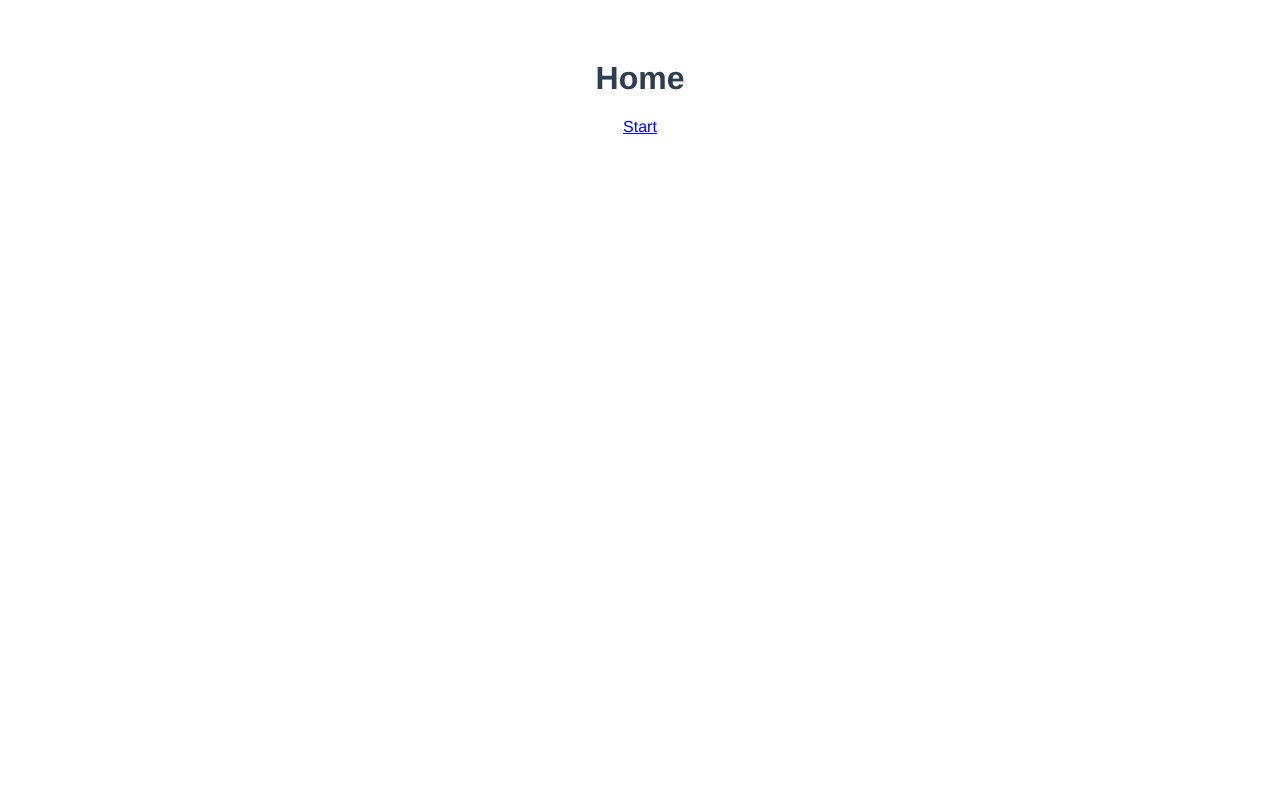
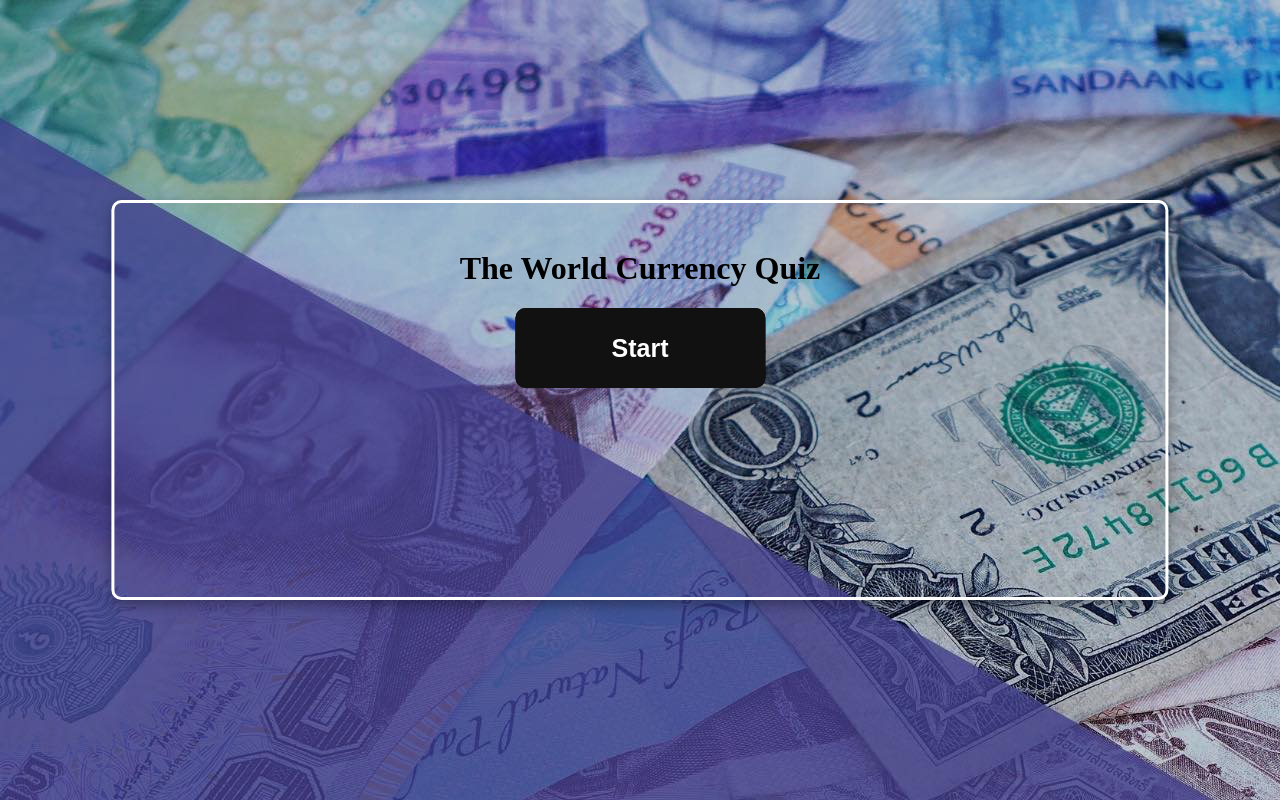
Before and after one commit to Panthari-Panthong/world-currencies-flashcards-client, a Vue app: page / in a window 1280 px wide. Built offline with nearby package versions, Linux system fonts and the light colour scheme.

Commit message:
Add results page and fixed random question

```diff
--- a/src/App.vue
+++ b/src/App.vue
@@ -11,12 +11,7 @@ export default {
 </script>
 
 <style>
-#app {
-  font-family: "Avenir", Helvetica, Arial, sans-serif;
-  -webkit-font-smoothing: antialiased;
-  -moz-osx-font-smoothing: grayscale;
-  text-align: center;
-  color: #2c3e50;
-  margin-top: 60px;
+body {
+  background-image: url("./img/money-bankground.jpg");
 }
 </style>
--- a/src/components/Card.vue
+++ b/src/components/Card.vue
@@ -6,7 +6,7 @@
       v-show="isQuestion"
       class="animated flipInX flashcard"
     >
-      <div class="card-header" style="padding-bottom: 15px;">{{headerFront}}</div>
+      <div class="card-header" style="padding-bottom: 15px; fontSize:1.5em">{{headerFront}}</div>
       <div class="card-content center">
         <p v-bind:style="{fontSize: textSizeFront,fontWeight: 'bold'}">{{front}}</p>
         <img v-if="imgFront!=''" :src="imgFront" width="200" height="200" />
@@ -19,7 +19,7 @@
       v-show="!isQuestion"
       class="animated flipInX flashcard"
     >
-      <div class="card-header" style="padding-bottom: 15px;">{{headerBack}}</div>
+      <div class="card-header" style="padding-bottom: 15px; fontSize:1.5em">{{headerBack}}</div>
       <div class="card-content center">
         <p v-bind:style="{fontSize: textSizeBack, fontWeight: 'bold'}">{{back}}</p>
         <img v-if="imgBack!=''" :src="imgBack" width="200" height="200" />
@@ -58,11 +58,11 @@ export default {
     },
     textSizeFront: {
       type: String,
-      default: "2em"
+      default: "3em"
     },
     textSizeBack: {
       type: String,
-      default: "2em"
+      default: "3em"
     },
     colorTextFront: {
       type: String,
@@ -78,7 +78,7 @@ export default {
     },
     colorBack: {
       type: String,
-      default: "#889B73"
+      default: "#8E44AD"
     },
     headerFront: {
       type: String,
@@ -136,12 +136,11 @@ export default {
 }
 
 .flashcard:hover::before {
-  /* Show the pseudo-element on hover. */
   opacity: 1;
 }
 
 .animated {
-  animation-duration: 1s;
+  animation-duration: 1.5s;
   animation-fill-mode: both;
 }
 
--- a/src/components/CardsBottom.vue
+++ b/src/components/CardsBottom.vue
@@ -1,12 +1,13 @@
 <template>
   <div id="cardBottom">
+    <div class="card" v-show="showCard">
       {{ countDown }}
       <p>SCORE : {{score}}</p>
       <p>All Question : {{countQuestion}}</p>
       <p :percentag="percentag()">Percent : {{percent}}</p>
       <Card
         :front="question.country"
-      :back="question.currency"
+        :back="question.currency + ' ' + '(' + question.iso_code + ')'"
         v-on:click="showReply"
         :isQuestion="isQuestion"
       />
@@ -15,9 +16,14 @@
         <button class="yes" v-on:click="nextQuestion(true)">Yes</button>
         <button class="no" v-on:click="nextQuestion(false)">No</button>
       </div>
+    </div>
 
     <div class="reset" v-show="showResetButtons">
-      <button v-on:click="resetGame()">Reset</button>
+      <Results :score="score" :countQuestion="countQuestion" :percent="percent" :wrong="wrong" />
+      <button v-on:click="resetGame()" class="reset-btn">Start over</button>
+      <router-link :to="{ name: 'Home'}">
+        <button class="home-btn">Back to home</button>
+      </router-link>
     </div>
   </div>
 </template>
@@ -27,12 +33,12 @@ import axios from "axios";
 import Vue from "vue";
 
 import { url } from "../constants";
-import random from "../randomQues";
 import Card from "./Card";
+import Results from "./Results";
 
 export default {
   name: "CardBottom",
-  components: { Card },
+  components: { Card, Results },
   data() {
     return {
       allQuestions: {},
@@ -43,7 +49,9 @@ export default {
       score: 0,
       percent: 0,
       countDown: 10,
-      showResetButtons: false
+      showResetButtons: false,
+      showCard: true,
+      wrong: 0
     };
   },
 
@@ -68,9 +76,9 @@ export default {
     },
 
     nextQuestion: function(answer) {
-      let randomNext = random(this.allQuestions);
+      let randomNext = Math.floor(Math.random() * this.allQuestions.length);
       // console.log("THIS", randomNext);
-      let nextQues = randomNext.shift();
+      let nextQues = this.allQuestions[randomNext];
       // console.log("nextQues", nextQues);
       this.countQuestion += 1;
       this.question = nextQues;
@@ -102,22 +110,28 @@ export default {
       } else if (this.countDown === 0) {
         this.showResetButtons = true;
         this.showButtons = true;
+        this.showCard = false;
       }
+      this.wrong = this.countQuestion - this.score;
     },
 
     resetGame: function() {
-      let questions = random(this.allQuestions);
-      let newQuestion = questions.shift();
+      let randomQues = Math.floor(Math.random() * this.allQuestions.length);
+      // console.log("THIS", randomQues);
+      let newQuestion = this.allQuestions[randomQues];
+      // console.log("nextQues", newQuestion);
 
       this.question = newQuestion;
       this.percent = 0;
       this.score = 0;
       this.countQuestion = 0;
       this.countDown = 10;
+      this.wrong = 0;
       this.showResetButtons = false;
       this.isQuestion = true;
       this.countDownTimer();
       this.showButtons = false;
+      this.showCard = true;
     }
   },
   mounted() {
@@ -130,6 +144,36 @@ export default {
 };
 </script>
 
-<!-- Add "scoped" attribute to limit CSS to this component only -->
+
 <style scoped>
+.reset {
+  width: 500px;
+  position: absolute;
+  top: 50%;
+  left: 50%;
+  transform: translate(-50%, -50%);
+  overflow: hidden;
+  text-align: center;
+  background-color: #ffffff;
+  box-shadow: 0 4px 8px 0 rgba(0, 0, 0, 0.2), 0 6px 20px 0 rgba(0, 0, 0, 0.19);
+  border-radius: 10px;
+  padding: 2%;
+}
+
+.home-btn,
+.reset-btn {
+  width: 100%;
+  background-color: #8e44ad;
+  color: white;
+  padding: 14px 20px;
+  margin: 8px 0;
+  border: none;
+  border-radius: 4px;
+  cursor: pointer;
+}
+
+.home-btn:hover,
+.reset-btn:hover {
+  background-color: #9b50ba;
+}
 </style>
--- a/src/components/Home.vue
+++ b/src/components/Home.vue
@@ -1,13 +1,17 @@
 <template>
   <div id="home">
-    <h1>Home</h1>
-    <router-link :to="{ name: 'CardsBottom'}">Start</router-link>
+    <h1>The World Currency Quiz</h1>
+    <router-link :to="{ name: 'CardsBottom'}" class="start">
+      <button class="start">
+        <p class="start-txt">Start</p>
+      </button>
+    </router-link>
   </div>
 </template>
 
 <script>
 export default {
-  name: "home"
+  // name: "home"
   // data() {
   //   return { msg: "Welcome to Your Vue.js App" };
   // }
@@ -15,4 +19,105 @@ export default {
 </script>
 
 <style>
+#home {
+  width: 1000px;
+  position: absolute;
+  top: 50%;
+  left: 50%;
+  bottom: 0;
+  transform: translate(-50%, -50%);
+  overflow: hidden;
+  text-align: center;
+  border-style: solid;
+  border-color: #ffffff;
+  box-shadow: 0 4px 8px 0 rgba(0, 0, 0, 0.2), 0 6px 20px 0 rgba(0, 0, 0, 0.19);
+  border-radius: 10px;
+  padding: 2%;
+}
+/* h1 {
+  color: white;
+  margin-bottom: 10%;
+} */
+
+.start-txt {
+  font-weight: bold;
+  font-size: 25px;
+}
+
+.start {
+  width: 250px;
+  height: 80px;
+  border: none;
+  outline: none;
+  color: #fff;
+  background: #111;
+  cursor: pointer;
+  position: relative;
+  z-index: 0;
+  border-radius: 10px;
+}
+
+.start:before {
+  content: "";
+  background: linear-gradient(
+    45deg,
+    #ff0000,
+    #ff7300,
+    #fffb00,
+    #48ff00,
+    #00ffd5,
+    #002bff,
+    #7a00ff,
+    #ff00c8,
+    #ff0000
+  );
+  position: absolute;
+  top: -2px;
+  left: -2px;
+  background-size: 400%;
+  z-index: -1;
+  filter: blur(5px);
+  width: calc(100% + 4px);
+  height: calc(100% + 4px);
+  animation: glowing 20s linear infinite;
+  opacity: 0;
+  transition: opacity 0.3s ease-in-out;
+  border-radius: 10px;
+}
+
+.start:active {
+  color: #000;
+}
+
+.start:active:after {
+  background: transparent;
+}
+
+.start:hover:before {
+  opacity: 1;
+}
+
+.start:after {
+  z-index: -1;
+  content: "";
+  position: absolute;
+  width: 100%;
+  height: 100%;
+  background: #111;
+  left: 0;
+  top: 0;
+  border-radius: 10px;
+}
+
+@keyframes glowing {
+  0% {
+    background-position: 0 0;
+  }
+  50% {
+    background-position: 400% 0;
+  }
+  100% {
+    background-position: 0 0;
+  }
+}
 </style>
--- /dev/null
+++ b/src/components/Results.vue
@@ -0,0 +1,32 @@
+<template>
+  <div class="container">
+    <h1>Results</h1>
+    <p>Percentag : {{percent}}</p>
+
+    <p>{{score}} right</p>
+    <p>{{wrong}} wrong</p>
+  </div>
+</template>
+
+<script>
+export default {
+  name: "Results",
+  props: {
+    score: {
+      type: Number,
+      default: ""
+    },
+    percent: {
+      type: Number,
+      default: ""
+    },
+    wrong: {
+      type: Number,
+      default: ""
+    }
+  }
+};
+</script>
+
+<style>
+</style>
--- a/src/randomQues.js
+++ /dev/null
@@ -1,20 +0,0 @@
-function random(array) {
-  let currentIndex = array.length,
-    temporaryValue,
-    randomIndex;
-
-
-  while (0 !== currentIndex) {
-    randomIndex = Math.floor(Math.random() * currentIndex);
-    currentIndex -= 1;
-
-    // And swap it with the current element.
-    temporaryValue = array[currentIndex];
-    array[currentIndex] = array[randomIndex];
-    array[randomIndex] = temporaryValue;
-  }
-
-  return array;
-}
-
-export default random;
```
Also changed, not shown: src/img/money-bankground.jpg (added). Lines whose indentation alone changed are shown as unchanged.
